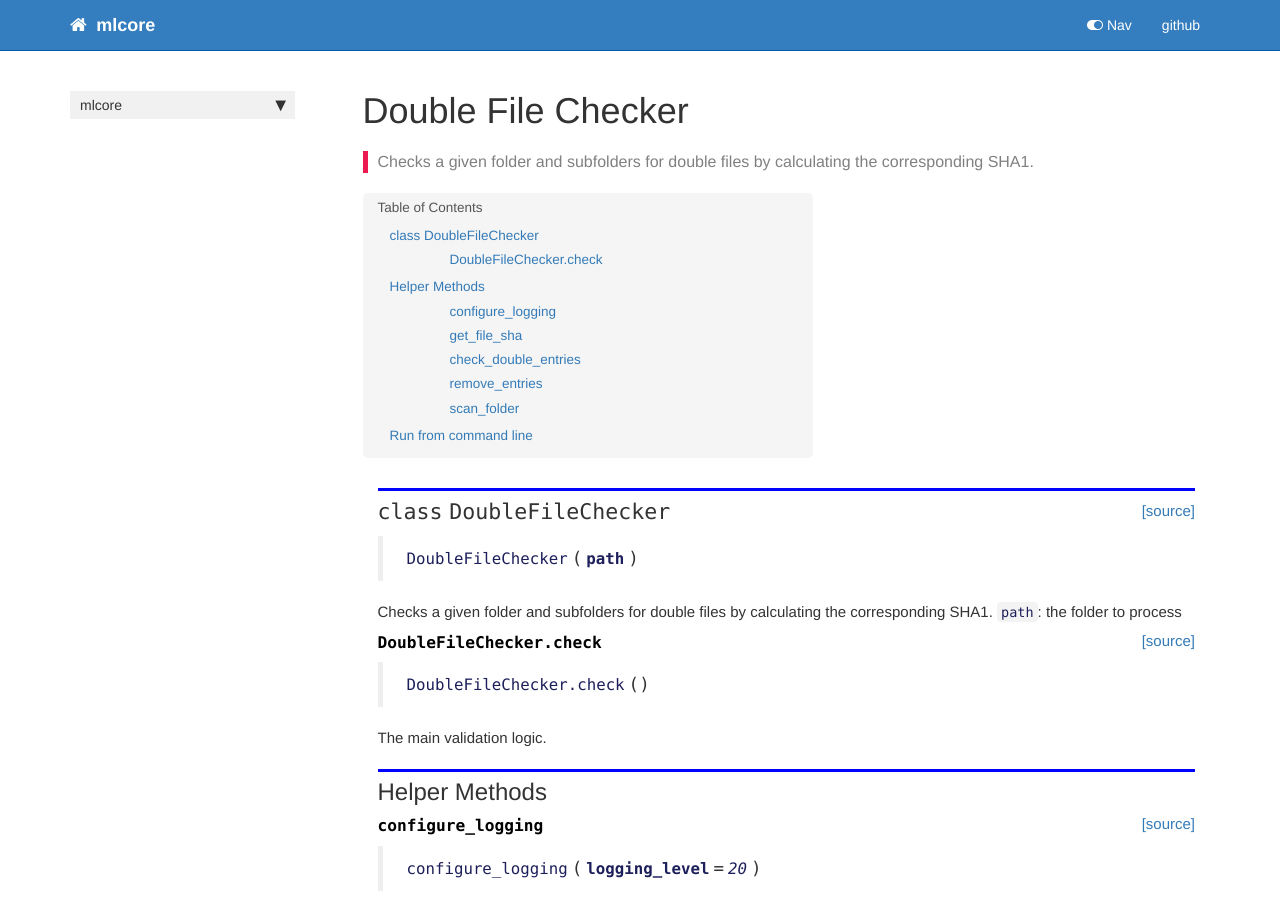
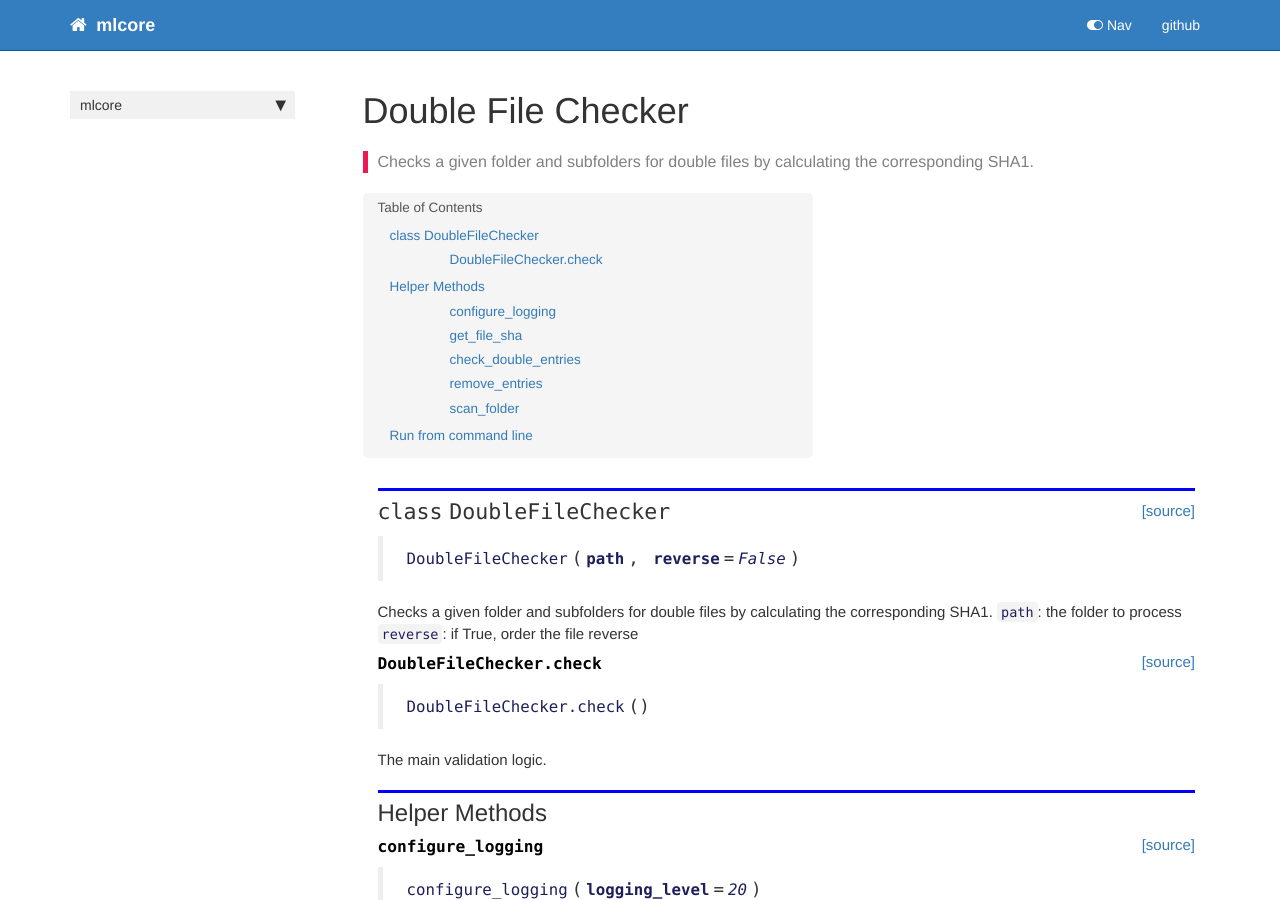
Before and after one commit to AI-Force/aiforce, a Jekyll site: the page built from docs/tools-check_double_images.html, in a window 1280 px wide and 900 px high. Built offline with Jekyll 4.4.1, drawn with Linux system fonts in a browser that asks for light colours; nearby versions of some CDN libraries; comment, search, counter and statistics services are not loaded.

Commit message:
added reverse order parameter

```diff
--- a/docs/tools-check_double_images.html
+++ b/docs/tools-check_double_images.html
@@ -66,10 +66,11 @@ description: "Checks a given folder and subfolders for double files by calculati
 
 
 <div class="output_markdown rendered_html output_subarea ">
-<h2 id="DoubleFileChecker" class="doc_header"><code>class</code> <code>DoubleFileChecker</code><a href="https://github.com/ai-force/ML-Core/tree/master/mlcore/tools/check_double_images.py#L30" class="source_link" style="float:right">[source]</a></h2><blockquote><p><code>DoubleFileChecker</code>(<strong><code>path</code></strong>)</p>
+<h2 id="DoubleFileChecker" class="doc_header"><code>class</code> <code>DoubleFileChecker</code><a href="https://github.com/ai-force/ML-Core/tree/master/mlcore/tools/check_double_images.py#L30" class="source_link" style="float:right">[source]</a></h2><blockquote><p><code>DoubleFileChecker</code>(<strong><code>path</code></strong>, <strong><code>reverse</code></strong>=<em><code>False</code></em>)</p>
 </blockquote>
 <p>Checks a given folder and subfolders for double files by calculating the corresponding SHA1.
-<code>path</code>: the folder to process</p>
+<code>path</code>: the folder to process
+<code>reverse</code>: if True, order the file reverse</p>
 
 </div>
 
@@ -92,7 +93,7 @@ description: "Checks a given folder and subfolders for double files by calculati
 
 
 <div class="output_markdown rendered_html output_subarea ">
-<h4 id="DoubleFileChecker.check" class="doc_header"><code>DoubleFileChecker.check</code><a href="https://github.com/ai-force/ML-Core/tree/master/mlcore/tools/check_double_images.py#L39" class="source_link" style="float:right">[source]</a></h4><blockquote><p><code>DoubleFileChecker.check</code>()</p>
+<h4 id="DoubleFileChecker.check" class="doc_header"><code>DoubleFileChecker.check</code><a href="https://github.com/ai-force/ML-Core/tree/master/mlcore/tools/check_double_images.py#L41" class="source_link" style="float:right">[source]</a></h4><blockquote><p><code>DoubleFileChecker.check</code>()</p>
 </blockquote>
 <p>The main validation logic.</p>
 
@@ -130,7 +131,7 @@ description: "Checks a given folder and subfolders for double files by calculati
 
 
 <div class="output_markdown rendered_html output_subarea ">
-<h4 id="configure_logging" class="doc_header"><code>configure_logging</code><a href="https://github.com/ai-force/ML-Core/tree/master/mlcore/tools/check_double_images.py#L78" class="source_link" style="float:right">[source]</a></h4><blockquote><p><code>configure_logging</code>(<strong><code>logging_level</code></strong>=<em><code>20</code></em>)</p>
+<h4 id="configure_logging" class="doc_header"><code>configure_logging</code><a href="https://github.com/ai-force/ML-Core/tree/master/mlcore/tools/check_double_images.py#L80" class="source_link" style="float:right">[source]</a></h4><blockquote><p><code>configure_logging</code>(<strong><code>logging_level</code></strong>=<em><code>20</code></em>)</p>
 </blockquote>
 <p>Configures logging for the system.</p>
 <p>:param logging_level: The logging level to use.</p>
@@ -163,7 +164,7 @@ description: "Checks a given folder and subfolders for double files by calculati
 
 
 <div class="output_markdown rendered_html output_subarea ">
-<h4 id="get_file_sha" class="doc_header"><code>get_file_sha</code><a href="https://github.com/ai-force/ML-Core/tree/master/mlcore/tools/check_double_images.py#L94" class="source_link" style="float:right">[source]</a></h4><blockquote><p><code>get_file_sha</code>(<strong><code>fname</code></strong>)</p>
+<h4 id="get_file_sha" class="doc_header"><code>get_file_sha</code><a href="https://github.com/ai-force/ML-Core/tree/master/mlcore/tools/check_double_images.py#L96" class="source_link" style="float:right">[source]</a></h4><blockquote><p><code>get_file_sha</code>(<strong><code>fname</code></strong>)</p>
 </blockquote>
 <p>Calculates the SHA1 of a given file.
 <code>fname</code>: the file path
@@ -197,7 +198,7 @@ return: the calculated SHA1 as hex</p>
 
 
 <div class="output_markdown rendered_html output_subarea ">
-<h4 id="check_double_entries" class="doc_header"><code>check_double_entries</code><a href="https://github.com/ai-force/ML-Core/tree/master/mlcore/tools/check_double_images.py#L116" class="source_link" style="float:right">[source]</a></h4><blockquote><p><code>check_double_entries</code>(<strong><code>entries</code></strong>)</p>
+<h4 id="check_double_entries" class="doc_header"><code>check_double_entries</code><a href="https://github.com/ai-force/ML-Core/tree/master/mlcore/tools/check_double_images.py#L118" class="source_link" style="float:right">[source]</a></h4><blockquote><p><code>check_double_entries</code>(<strong><code>entries</code></strong>)</p>
 </blockquote>
 <p>Process a list of tuples of filenames and corresponding hash for double hashes.
 <code>entries</code>: the list of entries with their hashes
@@ -231,7 +232,7 @@ returns: a dictionary containing double entries by hash</p>
 
 
 <div class="output_markdown rendered_html output_subarea ">
-<h4 id="remove_entries" class="doc_header"><code>remove_entries</code><a href="https://github.com/ai-force/ML-Core/tree/master/mlcore/tools/check_double_images.py#L139" class="source_link" style="float:right">[source]</a></h4><blockquote><p><code>remove_entries</code>(<strong><code>entries</code></strong>, <strong><code>to_remove</code></strong>, <strong><code>delete_source</code></strong>=<em><code>False</code></em>)</p>
+<h4 id="remove_entries" class="doc_header"><code>remove_entries</code><a href="https://github.com/ai-force/ML-Core/tree/master/mlcore/tools/check_double_images.py#L141" class="source_link" style="float:right">[source]</a></h4><blockquote><p><code>remove_entries</code>(<strong><code>entries</code></strong>, <strong><code>to_remove</code></strong>, <strong><code>delete_source</code></strong>=<em><code>False</code></em>)</p>
 </blockquote>
 <p>Removes entries from list and optionally remove the source file as well.
 <code>entries</code>: the list of entries to remove from
@@ -267,7 +268,7 @@ returns: a list of resulting entries</p>
 
 
 <div class="output_markdown rendered_html output_subarea ">
-<h4 id="scan_folder" class="doc_header"><code>scan_folder</code><a href="https://github.com/ai-force/ML-Core/tree/master/mlcore/tools/check_double_images.py#L162" class="source_link" style="float:right">[source]</a></h4><blockquote><p><code>scan_folder</code>(<strong><code>folder</code></strong>)</p>
+<h4 id="scan_folder" class="doc_header"><code>scan_folder</code><a href="https://github.com/ai-force/ML-Core/tree/master/mlcore/tools/check_double_images.py#L164" class="source_link" style="float:right">[source]</a></h4><blockquote><p><code>scan_folder</code>(<strong><code>folder</code></strong>)</p>
 </blockquote>
 <p>Scans a folder and subfolders for image content.
 <code>folder</code>: the folder to scan
--- a/mlcore/__init__.py
+++ b/mlcore/__init__.py
@@ -1 +1 @@
-__version__ = "0.0.16"
+__version__ = "0.0.17"
```
Also changed, not shown: 3 other files.
